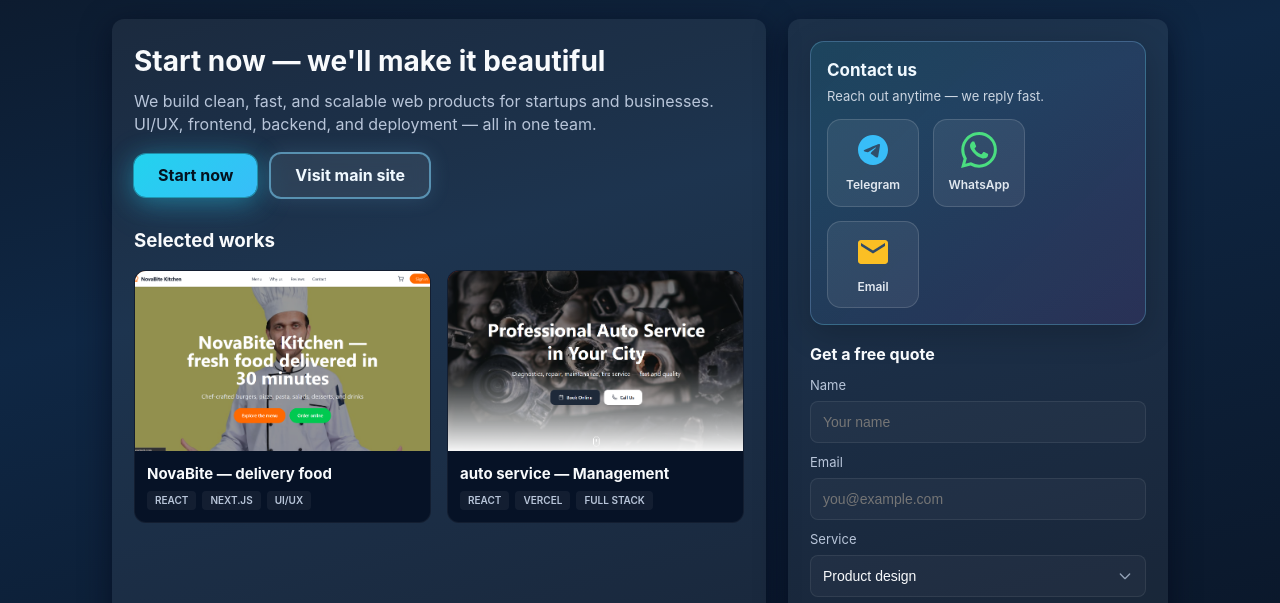
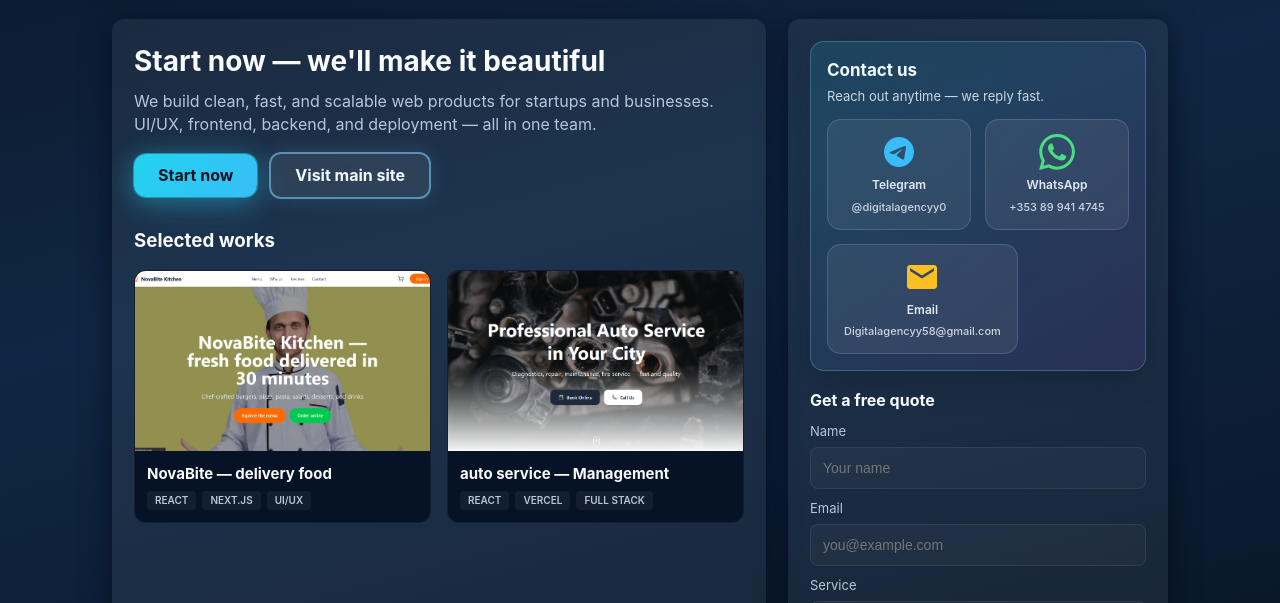
Before and after one commit to AlexBreid/digital-it-landing, a plain HTML site: page index.html in a window 1280 px wide. Shown: the part 117-720 px from the top of the page. Drawn offline with Linux system fonts and the light colour scheme.

Commit message:
Initial commit: Formspree integration and UI fixes

```diff
--- a/index.html
+++ b/index.html
@@ -86,12 +86,13 @@
     .contact-us p{margin:0 0 14px 0;font-size:13px;color:#cbd5e1}
     .contact-icons{display:flex;gap:14px;flex-wrap:wrap;justify-content:flex-start}
     .contact-icon{
-      display:flex;flex-direction:column;align-items:center;gap:8px;text-decoration:none;color:#e2e8f0;font-size:12px;font-weight:600;
-      padding:12px 14px;border-radius:14px;background:rgba(255,255,255,.07);border:1px solid rgba(255,255,255,.14);
-      min-width:92px;transition:transform .18s,background .18s,border-color .18s,box-shadow .18s
+      display:flex;flex-direction:column;align-items:center;gap:6px;text-decoration:none;color:#e2e8f0;font-size:12px;font-weight:600;
+      padding:14px 16px;border-radius:14px;background:rgba(255,255,255,.07);border:1px solid rgba(255,255,255,.14);
+      min-width:144px;max-width:220px;text-align:center;transition:transform .18s,background .18s,border-color .18s,box-shadow .18s
     }
     .contact-icon:hover{transform:translateY(-3px);background:rgba(255,255,255,.12);border-color:rgba(34,211,238,.45);box-shadow:0 8px 28px rgba(34,211,238,.2)}
-    .contact-icon svg{width:36px;height:36px;display:block}
+    .contact-icon svg{width:36px;height:36px;display:block;flex-shrink:0}
+    .contact-detail{font-size:11px;font-weight:500;color:#cbd5e1;line-height:1.35;word-break:break-word;max-width:100%}
     .contact-icon .ci-tg{color:#38bdf8}
     .contact-icon .ci-wa{color:#4ade80}
     .contact-icon .ci-mail{color:#fbbf24}
@@ -171,17 +172,20 @@
           <h3>Contact us</h3>
           <p>Reach out anytime — we reply fast.</p>
           <div class="contact-icons">
-            <a class="contact-icon" href="https://t.me/digitalagencyy0" target="_blank" rel="noopener noreferrer" aria-label="Telegram">
+            <a class="contact-icon" href="https://t.me/digitalagencyy0" target="_blank" rel="noopener noreferrer" aria-label="Telegram @digitalagencyy0">
               <svg class="ci-tg" viewBox="0 0 24 24" fill="currentColor" aria-hidden="true"><path d="M12 2C6.48 2 2 6.48 2 12s4.48 10 10 10 10-4.48 10-10S17.52 2 12 2zm4.64 6.8c-.15 1.58-.8 5.42-1.13 7.19-.14.75-.42 1-.68 1.03-.58.05-1.02-.38-1.58-.75-.88-.58-1.38-.94-2.23-1.5-.99-.65-.35-1.01.22-1.59.15-.15 2.71-2.48 2.76-2.69a.2.2 0 00-.05-.18c-.06-.05-.14-.03-.21-.02-.09.02-1.49.95-4.22 2.79-.4.27-.76.41-1.08.4-.36-.01-1.04-.2-1.55-.37-.63-.2-1.12-.31-1.08-.66.02-.18.27-.36.74-.55 2.92-1.27 4.86-2.11 5.83-2.51 2.78-1.16 3.35-1.36 3.73-1.36.08 0 .27.02.39.12.1.08.13.19.14.27-.01.06.01.24 0 .38z"/></svg>
               <span>Telegram</span>
+              <span class="contact-detail">@digitalagencyy0</span>
             </a>
-            <a class="contact-icon" href="https://wa.me/353899414745" target="_blank" rel="noopener noreferrer" aria-label="WhatsApp">
+            <a class="contact-icon" href="https://wa.me/353899414745" target="_blank" rel="noopener noreferrer" aria-label="WhatsApp +353 89 941 4745">
               <svg class="ci-wa" viewBox="0 0 24 24" fill="currentColor" aria-hidden="true"><path d="M17.472 14.382c-.297-.149-1.758-.867-2.03-.967-.273-.099-.471-.148-.67.15-.197.297-.767.966-.94 1.164-.173.199-.347.223-.644.075-.297-.15-1.255-.463-2.39-1.475-.883-.788-1.48-1.761-1.653-2.059-.173-.297-.018-.458.13-.606.134-.133.298-.347.446-.52.149-.174.198-.298.298-.497.099-.198.05-.371-.025-.52-.075-.149-.669-1.612-.916-2.207-.242-.579-.487-.5-.669-.51-.173-.008-.371-.01-.57-.01-.198 0-.52.074-.792.372-.272.297-1.04 1.016-1.04 2.479 0 1.462 1.065 2.875 1.213 3.074.149.198 2.096 3.2 5.077 4.487.709.306 1.262.489 1.694.625.712.227 1.36.195 1.871.118.571-.085 1.758-.719 2.006-1.413.248-.694.248-1.289.173-1.413-.074-.124-.272-.198-.57-.347m-5.421 7.403h-.004a9.87 9.87 0 01-5.031-1.378l-.361-.214-3.741.982.998-3.648-.235-.374a9.86 9.86 0 01-1.51-5.26c.001-5.45 4.436-9.884 9.888-9.884 2.64 0 5.122 1.03 6.988 2.898a9.825 9.825 0 012.893 6.994c-.003 5.45-4.435 9.884-9.883 9.884m8.413-18.297A11.815 11.815 0 0012.05 0C5.495 0 .16 5.335.157 11.892c0 2.096.547 4.142 1.588 5.945L.057 24l6.305-1.654a11.882 11.882 0 005.683 1.448h.005c6.554 0 11.89-5.335 11.893-11.893a11.821 11.821 0 00-3.48-8.413z"/></svg>
               <span>WhatsApp</span>
+              <span class="contact-detail">+353&nbsp;89&nbsp;941&nbsp;4745</span>
             </a>
-            <a class="contact-icon" href="mailto:Digitalagencyy58@gmail.com" aria-label="Email">
+            <a class="contact-icon" href="mailto:Digitalagencyy58@gmail.com" aria-label="Email Digitalagencyy58@gmail.com">
               <svg class="ci-mail" viewBox="0 0 24 24" fill="currentColor" aria-hidden="true"><path d="M20 4H4c-1.1 0-2 .9-2 2v12c0 1.1.9 2 2 2h16c1.1 0 2-.9 2-2V6c0-1.1-.9-2-2-2zm0 4l-8 5-8-5V6l8 5 8-5v2z"/></svg>
               <span>Email</span>
+              <span class="contact-detail">Digitalagencyy58@gmail.com</span>
             </a>
           </div>
         </div>
```
